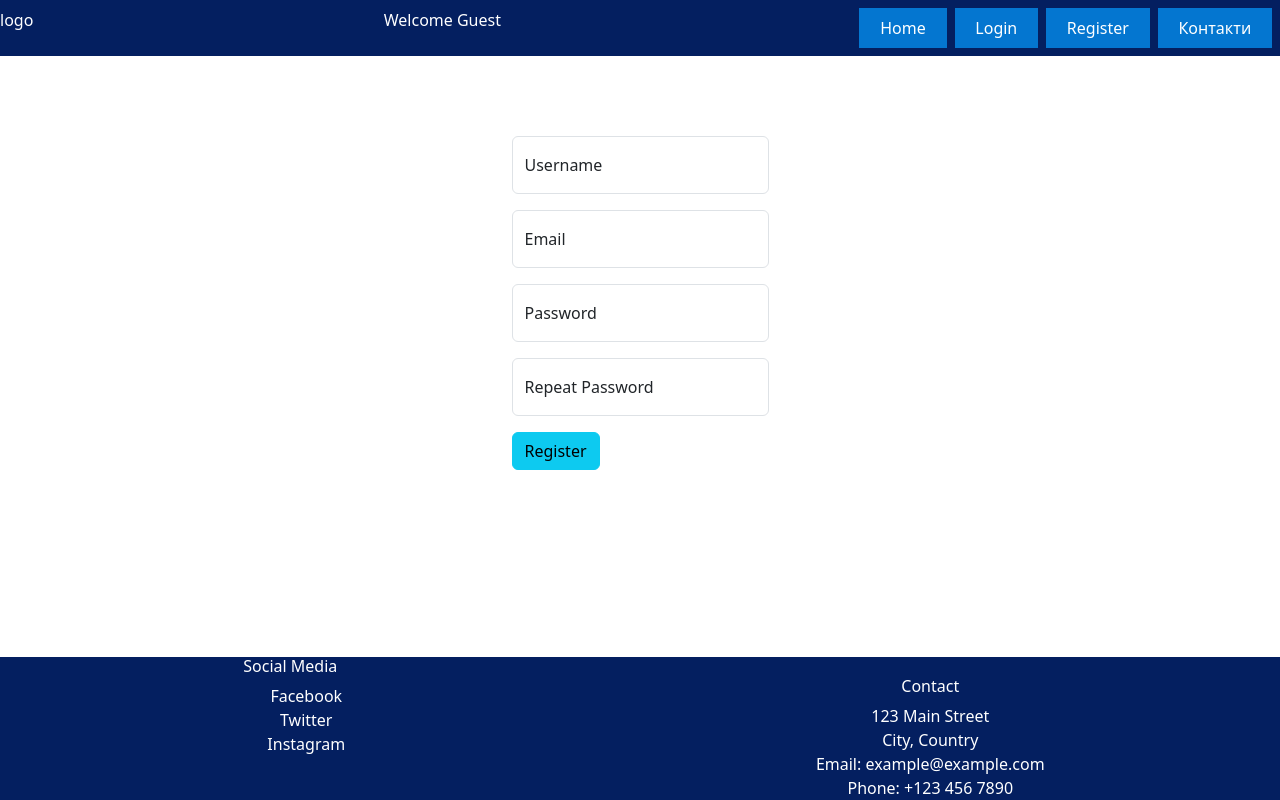
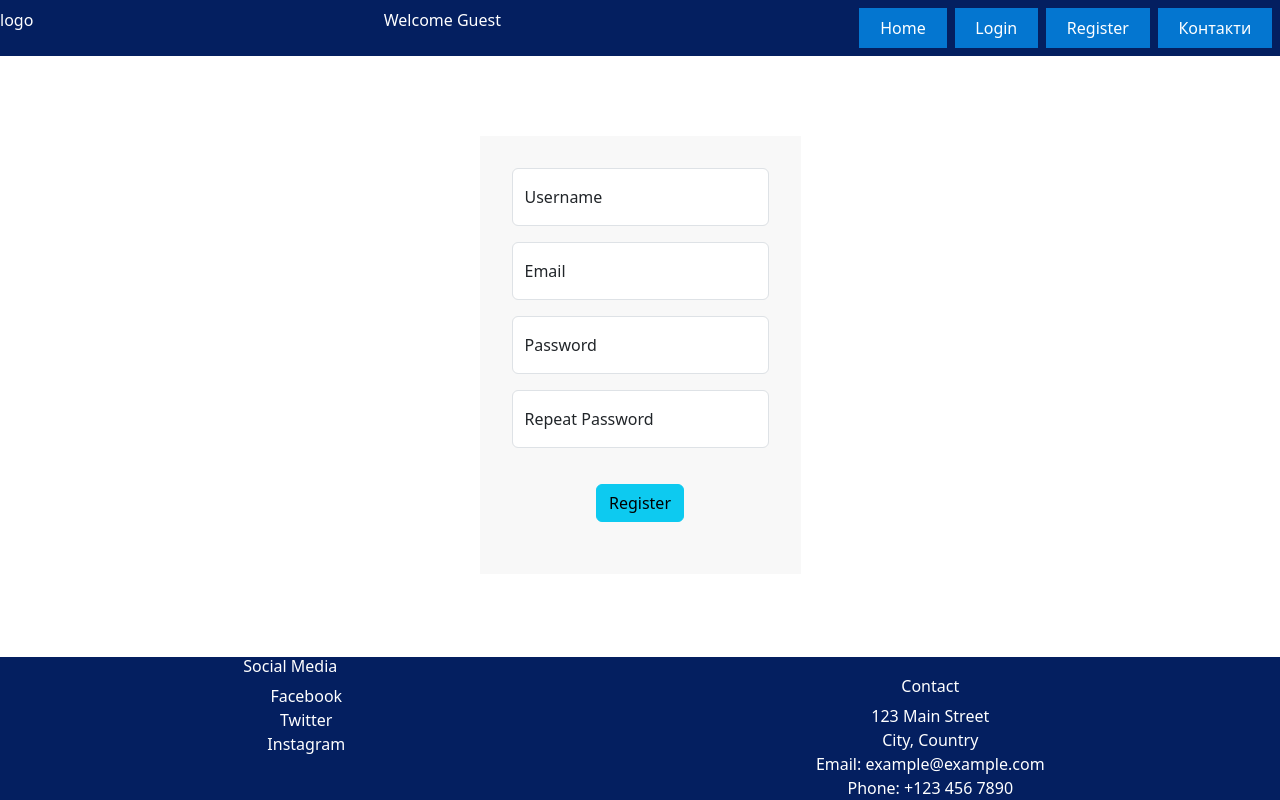
Before and after one commit to MiroZe/ze-winery, a React (Vite) app in the folder ze-winery-app/: page /register in a window 1280 px wide. Built offline with nearby package versions, Linux system fonts and the light colour scheme.

Commit message:
register from css

```diff
--- a/ze-winery-app/src/components/RegisterForm/RegisterForm.jsx
+++ b/ze-winery-app/src/components/RegisterForm/RegisterForm.jsx
@@ -41,7 +41,7 @@ const RegisterForm = () => {
 
     return (
         <div className={styles['register-form-container']}>
-        <Form onSubmit={onUserRegisterHandler}>
+        <Form onSubmit={onUserRegisterHandler} className={styles['form-container']}>
             <FloatingLabel
                 controlId="floatingInput"
                 label="Username"
@@ -58,7 +58,7 @@ const RegisterForm = () => {
             <FloatingLabel controlId="floatingRePassword" label="Repeat Password" className="mb-3">
                 <Form.Control type="password" placeholder="Repeat Password" name='rePassword' value={formValues.rePassword} onChange={(e) => onChangeHandler(e)}/>
             </FloatingLabel>
-            <Button variant="info" type='submit'>Register</Button>
+            <Button variant="info" type='submit' className={styles['submit-btn']}>Register</Button>
         </Form>
         </div>
     )
--- a/ze-winery-app/src/components/RegisterForm/RegisterForm.module.css
+++ b/ze-winery-app/src/components/RegisterForm/RegisterForm.module.css
@@ -1,5 +1,22 @@
 .register-form-container {
     flex-grow: 1;
-    max-width: 25em;
+    max-width: 35em;
     margin: 5em auto;
 }
+
+
+.form-container {
+
+    padding: 2em;
+    background-color: #f8f8f8;
+    display: flex;
+    flex-direction: column;
+
+}
+
+.submit-btn {
+    display: block;
+    margin: 20px auto;
+
+
+}
```
